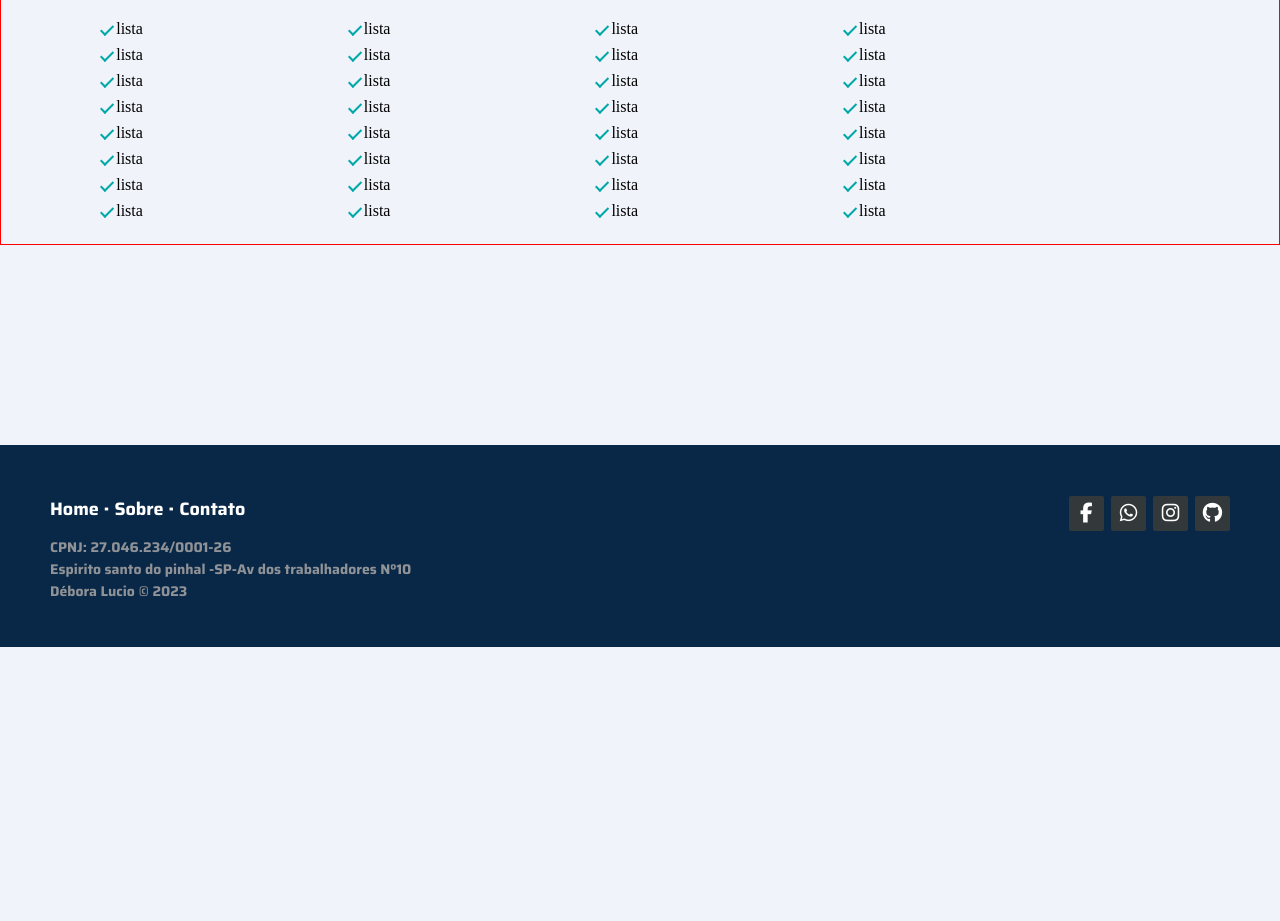
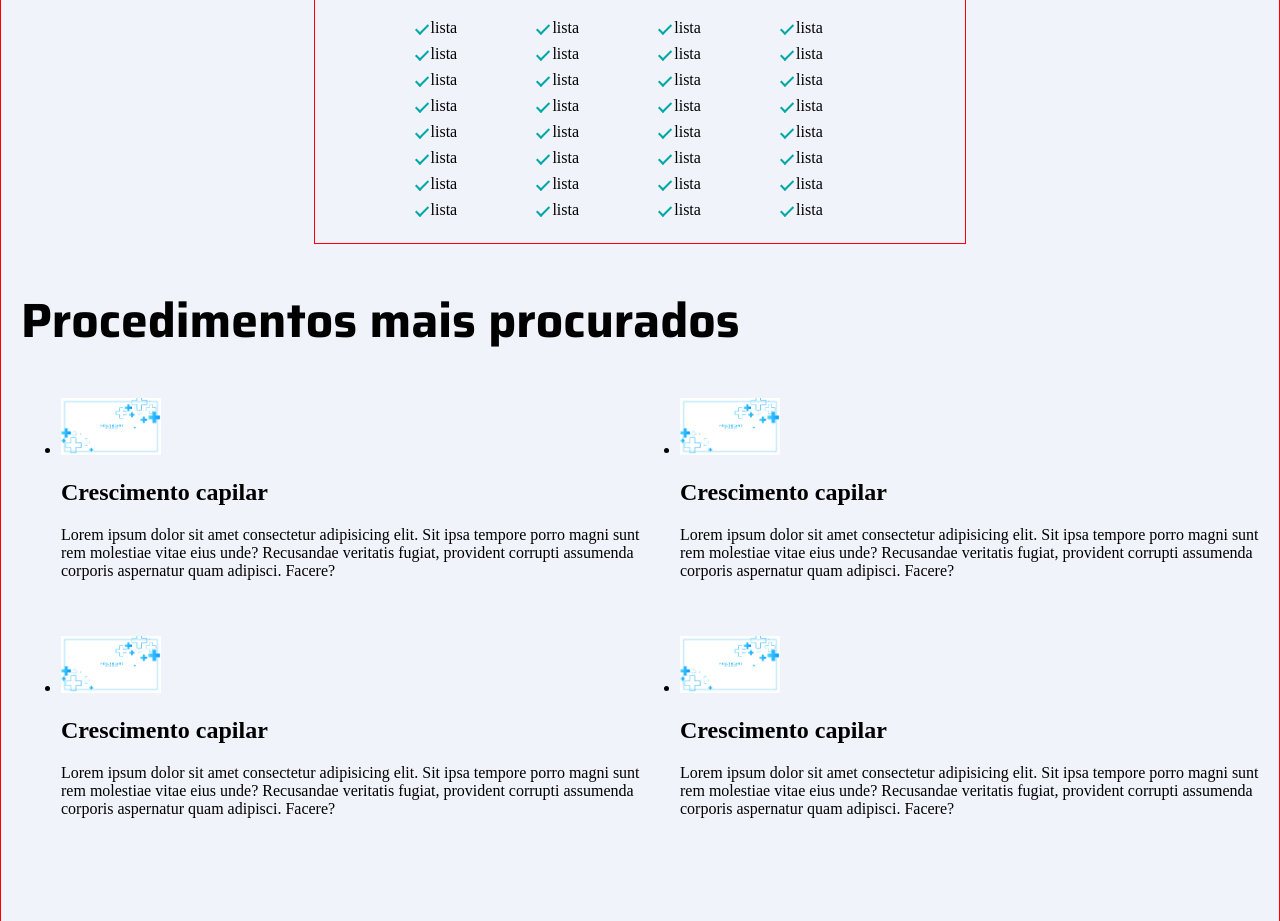
Before and after one commit to ViniciusOLucio/Farmacia-Esteticas, a plain HTML site: page index.html in a window 1280 px wide. Shown: the part 1279-2200 px from the top of the page. Before the commit the page ends 1926 px from the top, so only its background shows below. Drawn offline with Linux system fonts and the light colour scheme.

Commit message:
REFACTOR: html struture and styles componentizados

```diff
--- a/assets/css/base.css
+++ b/assets/css/base.css
@@ -10,21 +10,11 @@ main{
   border: 1px solid blue;
   background-color:rgb(255, 255, 255);
   width: 100%;
-
-
 }
 
-/* mobile
-@media (min-width: 360px){
-  .container{
-  max-width: 480px;
-  margin: 0 auto;
-  padding: 0px 20px;
+/* MOBILE */
+@media (max-width: 800px) {
+  #hero{
+    display: none;
   }
 }
-
-/* 768px - 1024px = telas menores, laptops */
-/* @media (min-width: 768px) { */
-  /* h5 {
-    color: cadetblue;
-  } */
--- /dev/null
+++ b/assets/css/mais-procurados.css
@@ -0,0 +1,22 @@
+#mais-procurados h1{
+  font-size: 3rem;
+  font-weight: 700;
+}
+
+.mais-procurados-cards {
+  display: grid;
+  grid-template-columns: 1fr 1fr;
+  gap: 40px;
+}
+
+.mais-procurados-cards img {
+  max-width: 100px;
+}
+
+/* MOBILE */
+@media (max-width: 800px) {
+  .mais-procurados-cards {
+    grid-template-columns: 1fr;
+    gap: 40px;
+  }
+}
--- a/assets/css/style.css
+++ b/assets/css/style.css
@@ -6,6 +6,7 @@
 @import url("./sobre.css");
 @import url("./projetos.css");
 @import url("./footer.css");
+@import url("./mais-procurados.css");
 
 :root {
   --fundo: #F0F3F9;
--- a/index.html
+++ b/index.html
@@ -10,8 +10,7 @@
   <!-- google fonts -->
   <link rel="preconnect" href="https://fonts.googleapis.com">
   <link rel="preconnect" href="https://fonts.gstatic.com" crossorigin>
-  <link href="https://fonts.googleapis.com/css2?family=Poppins:wght@300;500&family=Saira:wght@400;700&display=swap"
-    rel="stylesheet">
+  <link href="https://fonts.googleapis.com/css2?family=Poppins:wght@300;500&family=Saira:wght@400;700&display=swap" rel="stylesheet">
   <!-- midia query -->
   <meta name="viewport" content="width=device-width, initial-scale=1.0">
   <!-- icone -->
@@ -19,23 +18,21 @@
   <!-- titulo -->
   <title>Farmácia Estética</title>
   <!-- descricao -->
-  <meta name="description"
-    content="Descubra o segredo para uma aparência radiante e confiante através dos nossos tratamentos exclusivos.">
+  <meta name="description" content="Descubra o segredo para uma aparência radiante e confiante através dos nossos tratamentos exclusivos.">
 </head>
 
 <body>
 
+  <main>
+
     <!-- HEADER -->
-  <main>
     <header>
-
       <a href="#default" class="logo" style="        display: flex; flex-direction: column;">
         <div style="display: flex;">
           <img src="assets/img/Débora Lúcio.PNG" alt="">
           <span class="titulo">Farmacia <span>Estetica</span></span>
         </div>
-        <span class="subtitleh">Débora Lucio (19)9 9946-15211 <i
-            class="fa-brands fa-square-whatsapp"></i></i></span></span>
+        <span class="subtitleh">Débora Lucio (19)9 9946-15211 <i class="fa-brands fa-square-whatsapp"></i></i></span></span>
       </a>
       </a>
       <!-- <div class="header-right">
@@ -44,8 +41,11 @@
     </div> -->
 
     </header>
-  </main>
+
+    <!-- MAIN -->
     <main>
+      <!-- HERO -->
+      <section id="hero">
         <div class="hero">
           <div class="hero-txt">
             <h1 style="color: #2d2d2d;">Encontre a beleza que
@@ -58,6 +58,8 @@
             <img src="./assets/img/undraw_mindfulness.png" alt="img">
           </div>
         </div>
+      </section>
+
     </main>
 
 
@@ -196,6 +198,55 @@
       </div>
     </main>
 
+    <section id="mais-procurados" class="container">
+      <div class="mais-procurados-txt">
+        <h1>Procedimentos mais procurados</h1>
+      </div>
+      <div>
+        <ul class="mais-procurados-cards">
+          <!-- CARD 1 -->
+          <li class="mais-procurados-card">
+            <img src="assets/img/sem-imagem.jpg" alt="Imagem">
+            <div class="mais-procurados-card-txt">
+              <h2>Crescimento capilar</h2>
+              <p>Lorem ipsum dolor sit amet consectetur adipisicing elit. Sit ipsa tempore porro magni sunt rem molestiae
+                vitae eius unde? Recusandae veritatis fugiat, provident corrupti assumenda corporis aspernatur quam
+                adipisci. Facere?</p>
+            </div>
+          </li>
+          <li class="mais-procurados-card">
+            <img src="assets/img/sem-imagem.jpg" alt="Imagem">
+            <div class="mais-procurados-card-txt">
+              <h2>Crescimento capilar</h2>
+              <p>Lorem ipsum dolor sit amet consectetur adipisicing elit. Sit ipsa tempore porro magni sunt rem molestiae
+                vitae eius unde? Recusandae veritatis fugiat, provident corrupti assumenda corporis aspernatur quam
+                adipisci. Facere?</p>
+            </div>
+          </li>
+
+          <!-- CARD 2 -->
+          <li class="mais-procurados-card">
+            <img src="assets/img/sem-imagem.jpg" alt="Imagem">
+            <div class="mais-procurados-card-txt">
+              <h2>Crescimento capilar</h2>
+              <p>Lorem ipsum dolor sit amet consectetur adipisicing elit. Sit ipsa tempore porro magni sunt rem molestiae
+                vitae eius unde? Recusandae veritatis fugiat, provident corrupti assumenda corporis aspernatur quam
+                adipisci. Facere?</p>
+            </div>
+          </li>
+          <li class="mais-procurados-card">
+            <img src="assets/img/sem-imagem.jpg" alt="Imagem">
+            <div class="mais-procurados-card-txt">
+              <h2>Crescimento capilar</h2>
+              <p>Lorem ipsum dolor sit amet consectetur adipisicing elit. Sit ipsa tempore porro magni sunt rem molestiae
+                vitae eius unde? Recusandae veritatis fugiat, provident corrupti assumenda corporis aspernatur quam
+                adipisci. Facere?</p>
+            </div>
+          </li>
+        </ul>
+      </div>
+    </section>
+
 
 
 
```
Lines whose indentation alone changed are shown as unchanged.
